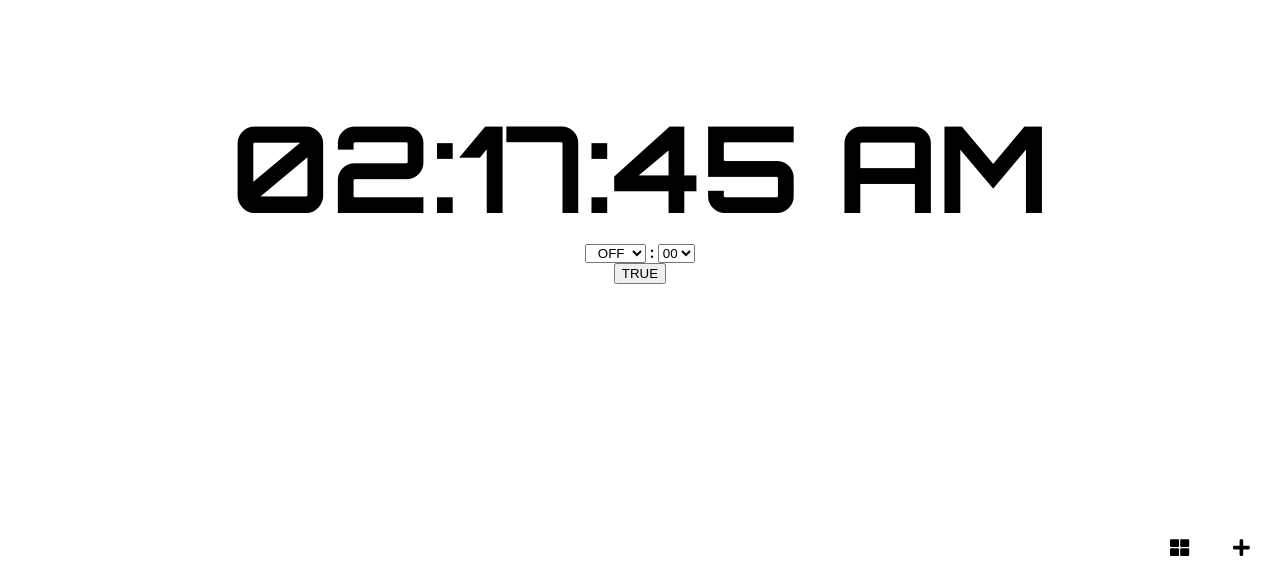
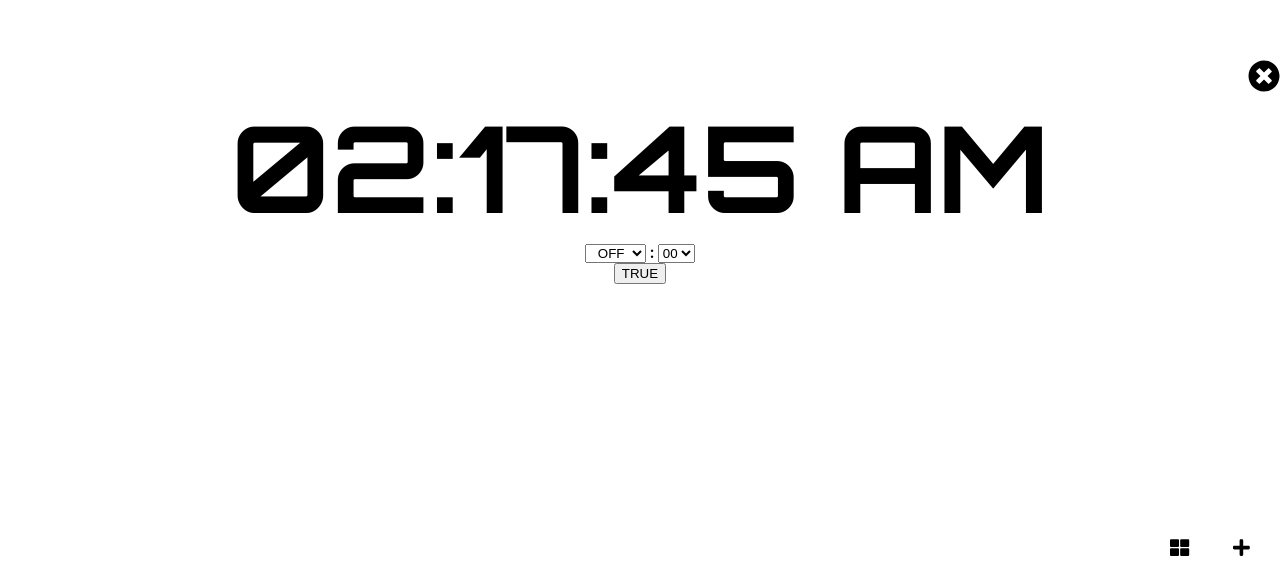
Before and after one commit to CoreyHutcheson/alarm-clock, a React (Create React App) app: page / in a window 1280 px wide. Shown: the part 212-800 px from the top of the page. Built offline with nearby package versions, Linux system fonts and the light colour scheme.

Commit message:
Creates Delete Alarm component

```diff
--- a/src/components/alarm/Alarm.jsx
+++ b/src/components/alarm/Alarm.jsx
@@ -1,12 +1,16 @@
 import React, { useState, useEffect } from "react";
+import PropTypes from "prop-types";
 
 import { AlarmOptions } from "components/alarm-options";
 import { Clock } from "components/clock";
 import { useCurrentTime } from "utils/useCurrentTime.js";
 import { getNewAlarmTime } from "utils/getNewAlarmTime.js";
+import { DeleteButton } from "./DeleteButton.jsx";
 import styles from "./style.module.scss";
 
-export const Alarm = () => {
+export const Alarm = props => {
+  const { alarmKey, position, handleDeleteAlarmClick } = props;
+
   const [alarmHours, setAlarmHours] = useState("OFF");
   const currentTime = useCurrentTime();
   const [alarmMinutes, setAlarmMinutes] = useState(0);
@@ -20,14 +24,6 @@ export const Alarm = () => {
   // Sets off alarm by comparing currentTime and alarmTime
   useEffect(() => {
     const diff = currentTime - alarmTime;
-
-    // TODO: Remove debugging
-    console.log(
-      `Current: ${currentTime}
-      Alarm: ${alarmTime}
-      Diff: ${diff}
-    `
-    );
 
     if (diff > 0 && diff < 1000) {
       setAlarmActive(true);
@@ -52,6 +48,7 @@ export const Alarm = () => {
   return (
     <div className={styles.alarm}>
       <Clock time={currentTime} />
+
       <AlarmOptions
         handleHourChange={e => setAlarmHours(e.target.value)}
         handleMinuteChange={e => setAlarmMinutes(e.target.value)}
@@ -64,6 +61,13 @@ export const Alarm = () => {
       </div>
 
       <button onClick={() => setAlarmActive(true)}>TRUE</button>
+
+      <DeleteButton {...props} />
     </div>
   );
 };
+
+Alarm.propTypes = {
+  alarmKey: PropTypes.string.isRequired,
+  position: PropTypes.string.isRequired
+};
--- /dev/null
+++ b/src/components/alarm/DeleteButton.jsx
@@ -0,0 +1,22 @@
+import React from "react";
+import PropTypes from "prop-types";
+import { faTimesCircle } from "@fortawesome/free-solid-svg-icons";
+import { FontAwesomeIcon } from "@fortawesome/react-fontawesome";
+
+import styles from "./style.module.scss";
+
+export const DeleteButton = ({ alarmKey, handleDeleteAlarmClick }) => {
+  return (
+    <div
+      className={styles.deleteButton}
+      onClick={() => handleDeleteAlarmClick(alarmKey)}
+    >
+      <FontAwesomeIcon icon={faTimesCircle} />
+    </div>
+  );
+};
+
+DeleteButton.propTypes = {
+  alarmKey: PropTypes.string.isRequired,
+  handleDeleteAlarmClick: PropTypes.func.isRequired
+};
--- a/src/components/alarm/style.module.scss
+++ b/src/components/alarm/style.module.scss
@@ -3,6 +3,7 @@
   flex-direction: column;
   align-items: center;
   justify-content: center;
+  position: relative;
 }
 
 .alarmOffContainer {
@@ -35,3 +36,12 @@
     transform: scale(1.2);
   }
 }
+
+.deleteButton {
+  background: white;
+  font-size: 2rem;
+  position: absolute;
+  top: -2rem;
+  right: 0;
+  line-height: 1rem;
+}
```
